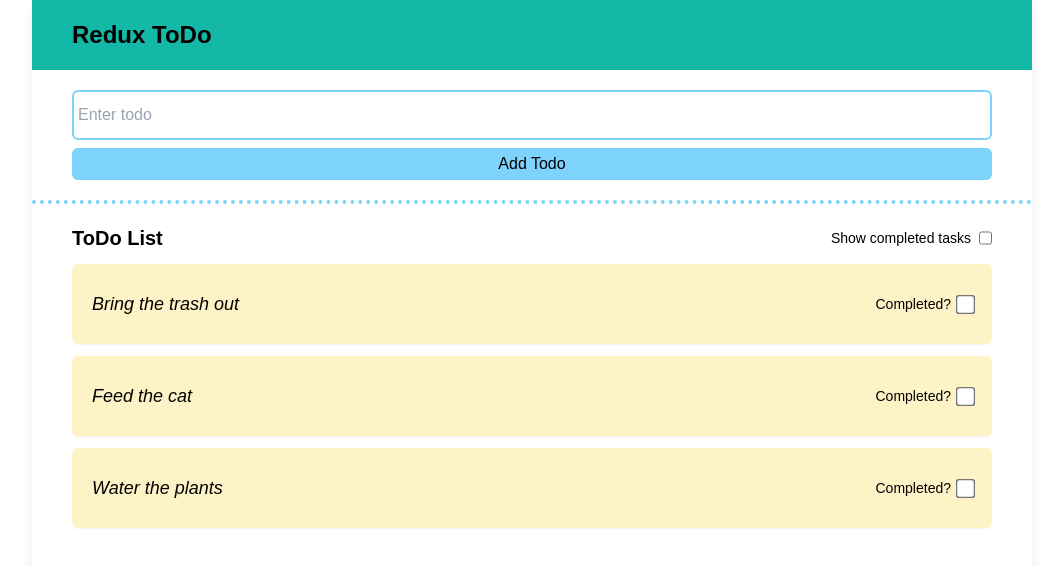
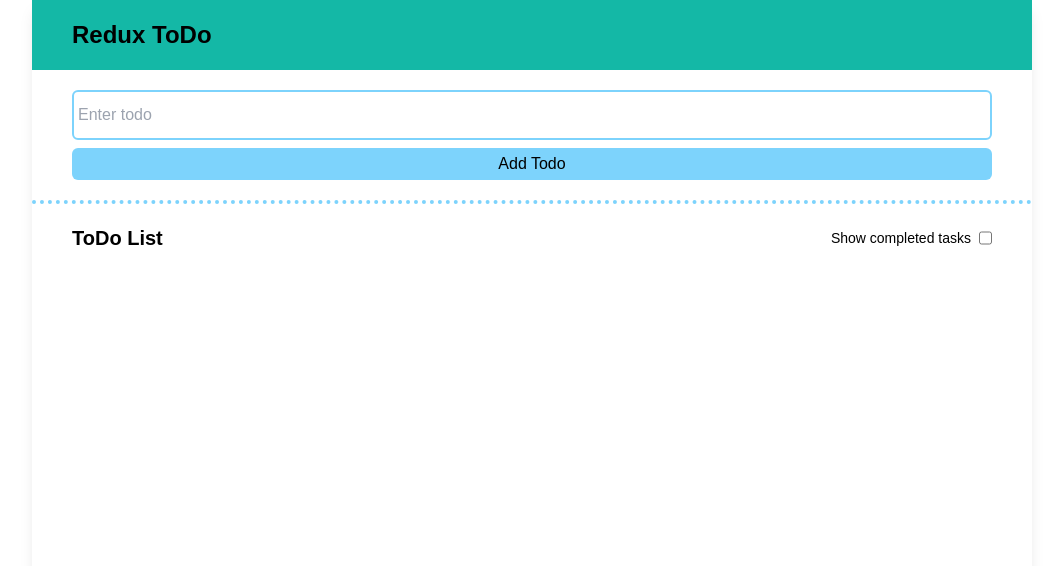
Before and after one commit to chocolateflight/redux-todo-list, a React (Create React App) app: page / in a window 1280 px wide. Shown: the top 566 px of the page, without its empty margins (108-1171 px from the left). Built offline with nearby package versions, Linux system fonts and the light colour scheme.

Commit message:
add todo functionality

```diff
--- a/src/components/NewToDo.js
+++ b/src/components/NewToDo.js
@@ -1,12 +1,32 @@
+import { useRef } from 'react';
+import { useDispatch } from 'react-redux';
+import { addTodo } from '../features/todoSlice';
+
 const NewToDo = () => {
+  const dispatch = useDispatch();
+
+  const enteredToDoRef = useRef()
+
+  const submitHandler = (e) => {
+    e.preventDefault();
+    const enteredTodo = enteredToDoRef.current.value;
+    enteredToDoRef.current.value = '';
+    dispatch(addTodo({
+      id: Math.random().toString(),
+      todo: enteredTodo,
+      completed: false
+    }))
+  };
+
   return (
-    <form className='flex flex-col justify-center items-start gap-y-2 w-full px-2 mb-5 border-b-4 border-sky-300 pb-5 border-dotted md:px-10'>
+    <form className='flex flex-col justify-center items-start gap-y-2 w-full px-2 mb-5 border-b-4 border-sky-300 pb-5 border-dotted md:px-10' onSubmit={submitHandler}>
       <input
         className='w-full border-2 border-sky-300 p-1 rounded-md h-[50px]'
         type='text'
         id='todo'
         name='todo'
         placeholder='Enter todo'
+        ref={enteredToDoRef}
       />
       <button className='rounded-md p-1 bg-sky-300 w-full' type='submit'>
         Add Todo
--- a/src/components/ToDoList.js
+++ b/src/components/ToDoList.js
@@ -1,17 +1,8 @@
 import { useSelector } from 'react-redux';
-import { todoItems } from '../items/todoItems';
 import ToDo from './ToDo';
 
 const ToDoList = () => {
-  const { amount, showCompleted } = useSelector((store) => store.todo);
-
-  if (amount === 0) {
-    return (
-      <section className='w-full px-2 md:px-10'>
-        <h2 className='font-bold text-xl'>You currently have no active ToDos</h2>
-      </section>
-    );
-  }
+  const { todoItems, amount, showCompleted } = useSelector((store) => store.todo);
 
   return (
     <section className='w-full px-2 md:px-10'>
--- a/src/features/todoSlice.js
+++ b/src/features/todoSlice.js
@@ -2,7 +2,7 @@ import { createSlice } from '@reduxjs/toolkit';
 import { todoItems } from '../items/todoItems';
 
 const initialState = {
-  todoItems: todoItems,
+  todoItems: [],
   amount: todoItems.length,
   showCompleted: false,
 };
@@ -17,8 +17,11 @@ const todoSlice = createSlice({
     clearTodos: (state) => {
       state.todoItems = [];
     },
+    addTodo: (state, action) => {
+      state.todoItems.push(action.payload);
+    }
   },
 });
 
-export const { calculateTotalTodos, clearTodos, showCompleted } = todoSlice.actions;
+export const { calculateTotalTodos, clearTodos, showCompleted, addTodo } = todoSlice.actions;
 export default todoSlice.reducer;
--- a/src/items/todoItems.js
+++ /dev/null
@@ -1,17 +0,0 @@
-export const todoItems = [
-  {
-    id: 0,
-    todo: 'Bring the trash out',
-    completed: false,
-  },
-  {
-    id: 1,
-    todo: 'Feed the cat',
-    completed: false,
-  },
-  {
-    id: 2,
-    todo: 'Water the plants',
-    completed: false,
-  },
-];
```
